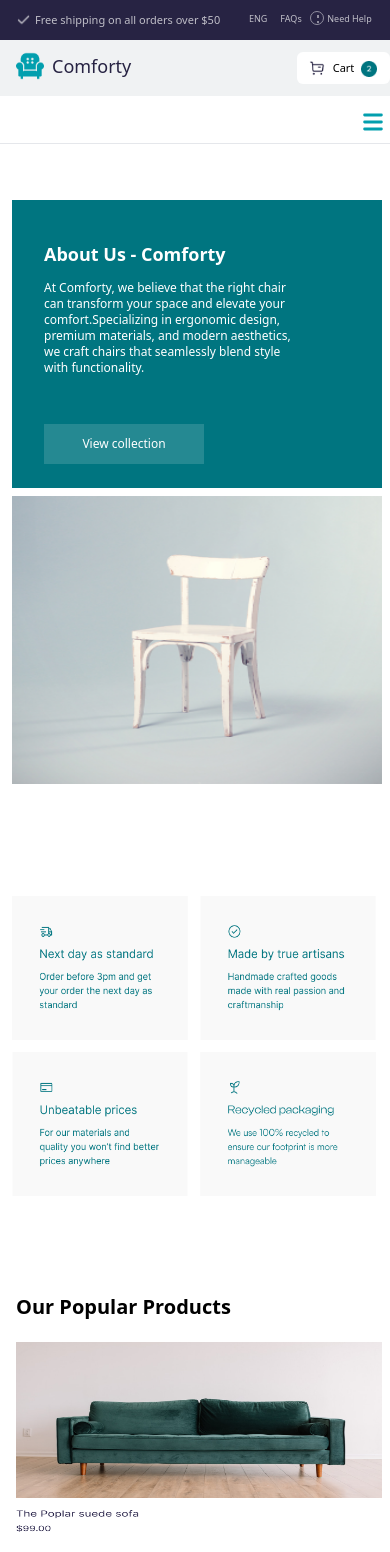
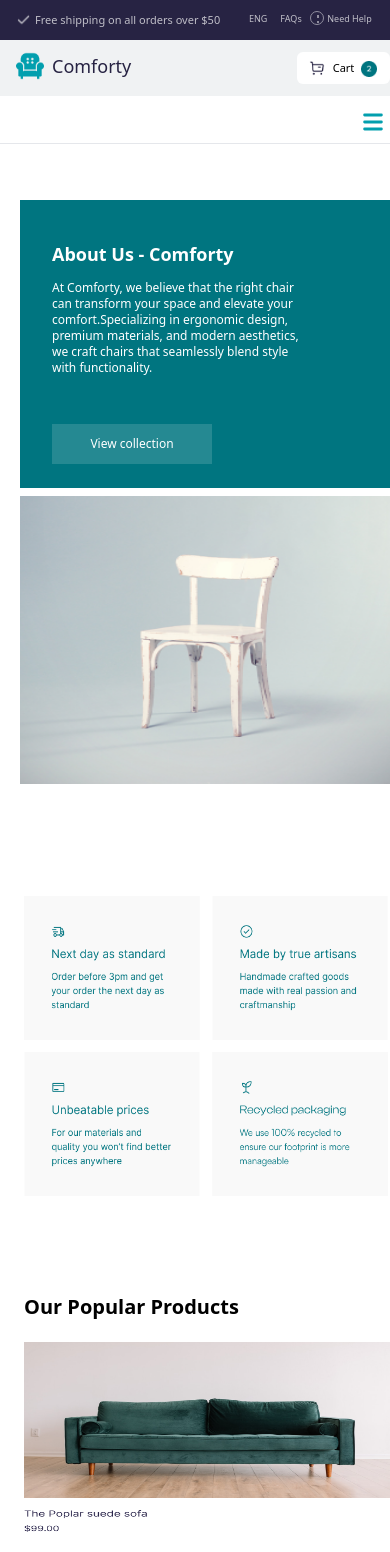
Before and after one commit to Javeriajamal/Hackathon-02, a Next.js app: page /about in a window 390 px wide. Shown: the top 1552 px of the page. Built offline with nearby package versions, Linux system fonts and the light colour scheme.

Commit message:
updating footer and about page

```diff
--- a/src/app/about/page.tsx
+++ b/src/app/about/page.tsx
@@ -5,7 +5,7 @@ export default function About(){
 
     <div className='xs:h-[1600px] xs:mb-10 sm:h-[2100px] md:h-[1100px] xl:h-[1300px] '>
 
-    <div className="bg-[#007580] xs:w-[370px] xs:h-72 xs:mt-14 xs:mx-3 sm:ml-14 sm:w-[520px] sm:h-96 md:ml-16  md:w-[315px] md:h-80 md:mt-24  lg:w-[370px] lg:h-[370px] lg:ml-[130px] xl:w-[465px] xl:ml-[205px] xl:h-[350px] ">
+    <div className="bg-[#007580] xs:w-[372px] xs:h-72 xs:mt-14 xs:mx-5 sm:ml-14 sm:w-[520px] sm:h-96 md:ml-16  md:w-[315px] md:h-80 md:mt-24  lg:w-[370px] lg:h-[370px] lg:ml-[130px] xl:w-[465px] xl:ml-[205px] xl:h-[350px] ">
 
       <div className=" flex flex-col items-start gap-3  ">
 
@@ -20,9 +20,9 @@ export default function About(){
 
       <button className="w-40 h-10 font-inter font-normal xs:text-xs bg-[rgba(249,249,249,0.15)] text-white xs:ml-8 xs:mt-12 sm:ml-14 sm:mt-32 md:mt-20 md:ml-10 lg:mt-28 xl:mt-24">View collection</button>
 
-      <img src="/images/popular 3.png" alt="" className='xs:w-[370px] xs:h-72 xs:mt-8 sm:w-[520px] sm:h-96 sm:mt-20 md:w-[315px] md:ml-[328px] md:-mt-[296px] md:h-80 lg:w-[370px] lg:h-[370px] lg:-mt-[332px] lg:ml-[390px] xl:w-[465px] xl:ml-[480px] xl:-mt-[316px] xl:h-[350px]' />
+      <img src="/images/popular 3.png" alt="" className='xs:w-[372px] xs:h-72 xs:mt-8 sm:w-[520px] sm:h-96 sm:mt-20 md:w-[315px] md:ml-[328px] md:-mt-[296px] md:h-80 lg:w-[370px] lg:h-[370px] lg:-mt-[332px] lg:ml-[390px] xl:w-[465px] xl:ml-[480px] xl:-mt-[316px] xl:h-[350px]' />
 
-      <div className='xs:mt-28 flex flex-wrap xs:gap-3 xs:mx-0 sm:mx-2 sm:gap-6 md:flex-nowrap md:gap-5 md:mx-1 md:mt-32 lg:mx-0 xl:gap-4 '>
+      <div className='xs:mt-28 flex flex-wrap xs:gap-3 xs:mx-1 sm:mx-2 sm:gap-6 md:flex-nowrap md:gap-5 md:mx-1 md:mt-32 lg:mx-0 xl:gap-4 '>
         <img src="/images/box1.png" alt="" className='xs:h-36 xs:w-44 sm:w-60 sm:h-52 md:w-36 md:h-32 lg:w-44 lg:h-36 xl:w-80 xl:h-44 '/>
         <img src="/images/box2.png" alt="" className='xs:h-36 xs:w-44 sm:w-60 sm:h-52 md:w-36 md:h-32 lg:w-44 lg:h-36 xl:w-80 xl:h-44'/>
         <img src="/images/box3.png" alt="" className='xs:h-36 xs:w-44 sm:w-60 sm:h-52 md:w-36 md:h-32 lg:w-44 lg:h-36 xl:w-80 xl:h-44'/>
--- a/src/app/cart/page.tsx
+++ b/src/app/cart/page.tsx
@@ -1,6 +1,6 @@
 export default function Cart(){
     return(
-        <div className="h-auto xs:pb-20 lg:pb-40 xl:pb-48">
+        <div className="h-auto xs:pb-20 lg:pb-40 xl:pb-48 overflow-y-hidden">
             <div className="flex flex-col items-start absolute w-[963px] h-[211px] xs:ml-6 xs:mt-10 font-semibold sm:ml-14 sm:text-lg md:ml-16  lg:ml-[110px] xl:ml-52 xl:text-xl xl:mt-14 ">Bag</div>
             <div className="flex xs:mt-4 sm:ml-8 md:ml-10 lg:ml-[85px] xl:ml-[182px] xl:pt-8  ">
                 <img src="/images/popular 1.png" alt="" className="xs:w-28 xs:h-32 xs:ml-6 xs:mt-20 sm:w-32 sm:h-32 lg:w-28 lg:h-32 xl:w-32 xl:h-32 "/>
--- a/src/app/components/Footer.tsx
+++ b/src/app/components/Footer.tsx
@@ -2,7 +2,7 @@ import Link from "next/link";
 
 export default function Footer(){
   return(
-    <footer className="font-sans tracking-wide bg-gray-50 px-10 pt-12 pb-6 h-auto">
+    <footer className="font-sans tracking-wide bg-gray-50 px-10 pt-12 pb-6 mb-0 h-auto overflow-y-hidden">
       <div className="xs:flex xs:flex-wrap justify-between gap-10 xl:flex-row">
         <div className="max-w-md sm:ml-24 md:ml-6 lg:ml-20  xl:ml-44">
           <a href='javascript:void(0)'>
@@ -85,7 +85,7 @@ export default function Footer(){
         <h2 className="font-inter font-medium text-[14px] tracking-[0.06em] uppercase text-[#9A9CAA] ">Newsletter</h2>
 
         <div className=" xs:w-52 xs:h-10 xs:mt-8 border-2 rounded-md sm:w-52 sm:flex md:w-72 lg:w-44 xl:w-52 xl:flex xl:gap-6 xl:h-12 ">
-          <input className="bg- white border-[#333435] ml-3 pt-1 xs:w-48   md:w-72 lg:w-40 xl:w-44"
+          <input className="bg- white border-[#333435] ml-3 pt-1 xs:w-48 md:w-72 lg:w-40 xl:w-44"
           type="text"
           placeholder="Your email" />
 
--- a/src/app/single-product/page.tsx
+++ b/src/app/single-product/page.tsx
@@ -1,6 +1,6 @@
 export default function SingleProduct(){
     return(
-        <div className="xs:h-auto">
+        <div className="xs:h-auto overflow-y-hidden">
         <div className="flex xs:h-auto xs:mt-14 sm:mx-4 sm:mt-20">
             <img src="/images/Image 3.png" alt="" className="xs:w-52 xs:h-60 xs:ml-4 sm:w-80 sm:h-72 sm:ml-6 md:ml-12 md:w-96 md:h-96 lg:ml-28 lg:w-96 lg:h-96 xl:ml-48 xl:w-[500px] xl:h-[450px] "/>
 
```
